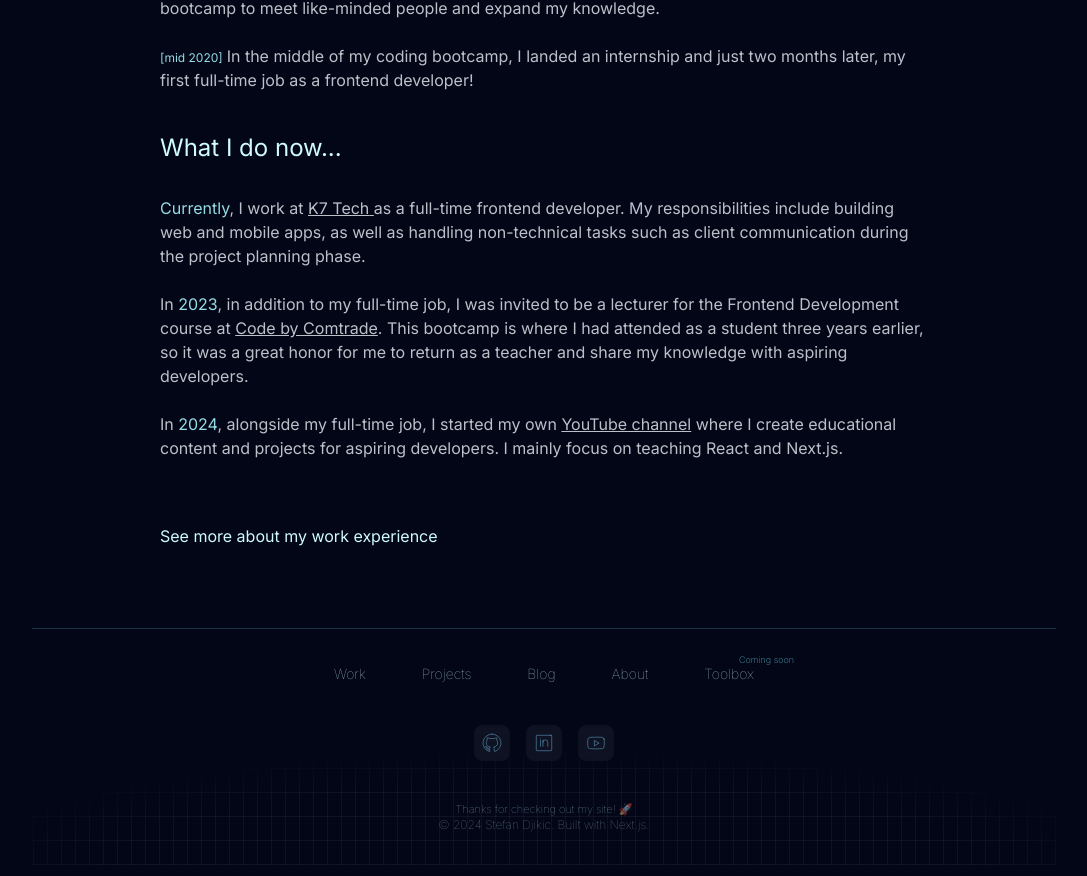
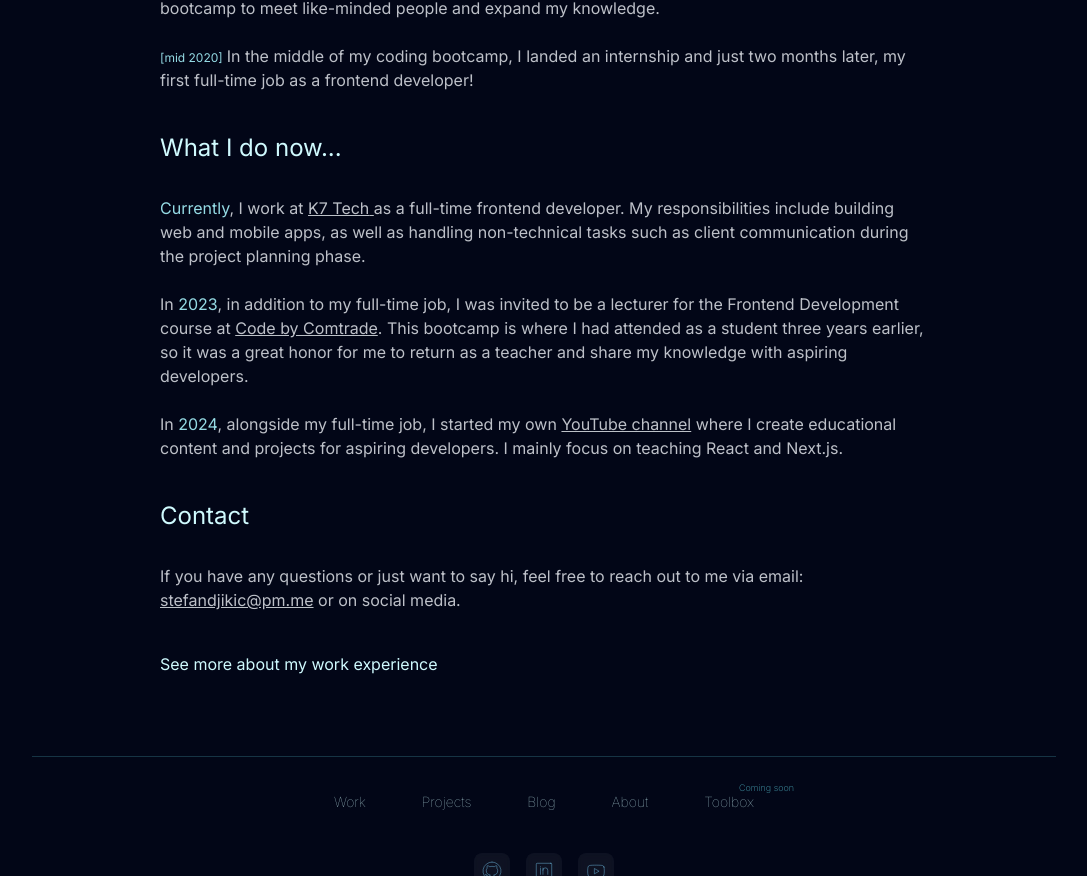
Before and after one commit to stefandjikic/personal-website, a Next.js app: page /about in a window 1280 px wide. Shown: the part 760-1636 px from the top of the page, without its empty margins (96-1183 px from the left). Built offline with nearby package versions, Linux system fonts and the light colour scheme.

Commit message:
Update AboutPage: adjust section margins and add contact information with email link

```diff
--- a/app/about/page.tsx
+++ b/app/about/page.tsx
@@ -55,7 +55,7 @@ const AboutPage = () => {
           two months later, my first full-time job as a frontend developer!
         </p>
       </section>
-      <section className="mb-20">
+      <section className="mb-10">
         <h2 className="text-2xl my-8 text-cyan-100">What I do now...</h2>
         <p className="mb-6 text-gray-300/90">
           <span className="text-cyan-200/90">Currently</span>, I work at{" "}
@@ -101,8 +101,27 @@ const AboutPage = () => {
           where I create educational content and projects for aspiring
           developers. I mainly focus on teaching React and Next.js.
         </p>
-        <div className="mt-16">
-          <Link href="/work" className="text-center text-cyan-100 hover:underline">
+      </section>
+      <section className="mb-20">
+        <h2 className="text-2xl my-8 text-cyan-100">Contact</h2>
+        <p className="mb-6 text-gray-300/90">
+          If you have any questions or just want to say hi, feel free to reach
+          out to me via email: {""}
+          <a
+            className=" underline"
+            target="_blank"
+            rel="noreferrer"
+            href="mailto:stefandjikic@pm.me"
+          >
+            stefandjikic@pm.me
+          </a>
+          {""} or on social media.
+        </p>
+        <div className="mt-10">
+          <Link
+            href="/work"
+            className="text-center text-cyan-100 hover:underline"
+          >
             See more about my work experience
           </Link>
         </div>
```
